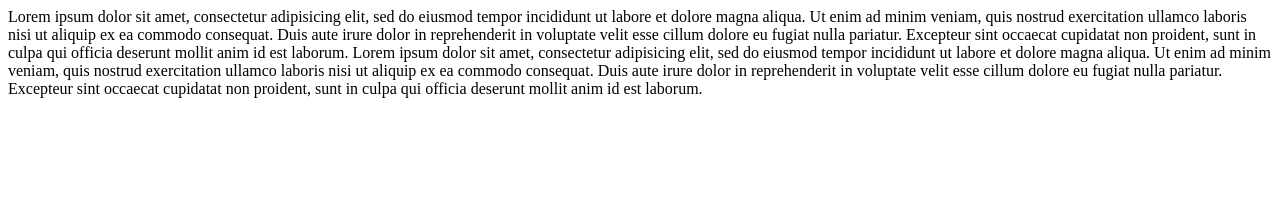
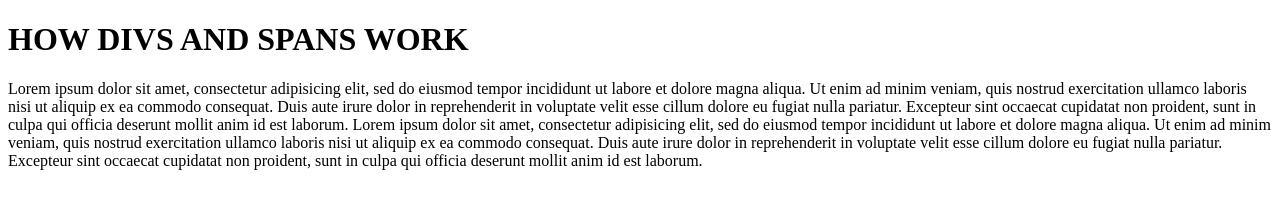
Before and after one commit to nyangwd/Web-Developer-Bootcamp-Duke, a plain HTML site: page DivsAndSpans/index.html in a window 1280 px wide. Drawn offline with Linux system fonts and the light colour scheme.

Commit message:
small addition to our page content.

```diff
--- a/DivsAndSpans/index.html
+++ b/DivsAndSpans/index.html
@@ -4,7 +4,7 @@
 	<title>Divs and Spans</title>
 </head>
 <body>
-
+<h1>HOW DIVS AND SPANS WORK</h1>
 	Lorem ipsum dolor sit amet, consectetur adipisicing elit, sed do eiusmod
 	tempor incididunt ut labore et dolore magna aliqua. Ut enim ad minim veniam,
 	quis nostrud exercitation ullamco laboris nisi ut aliquip ex ea commodo
```
